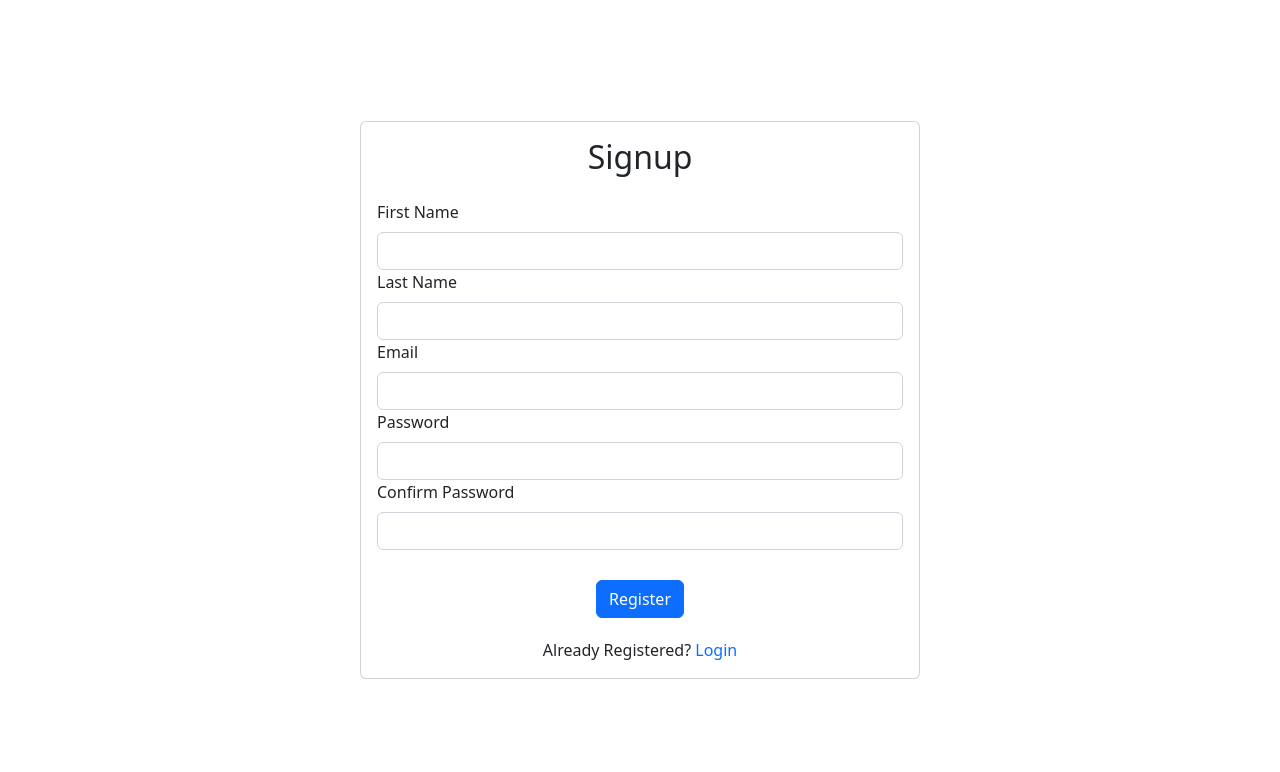
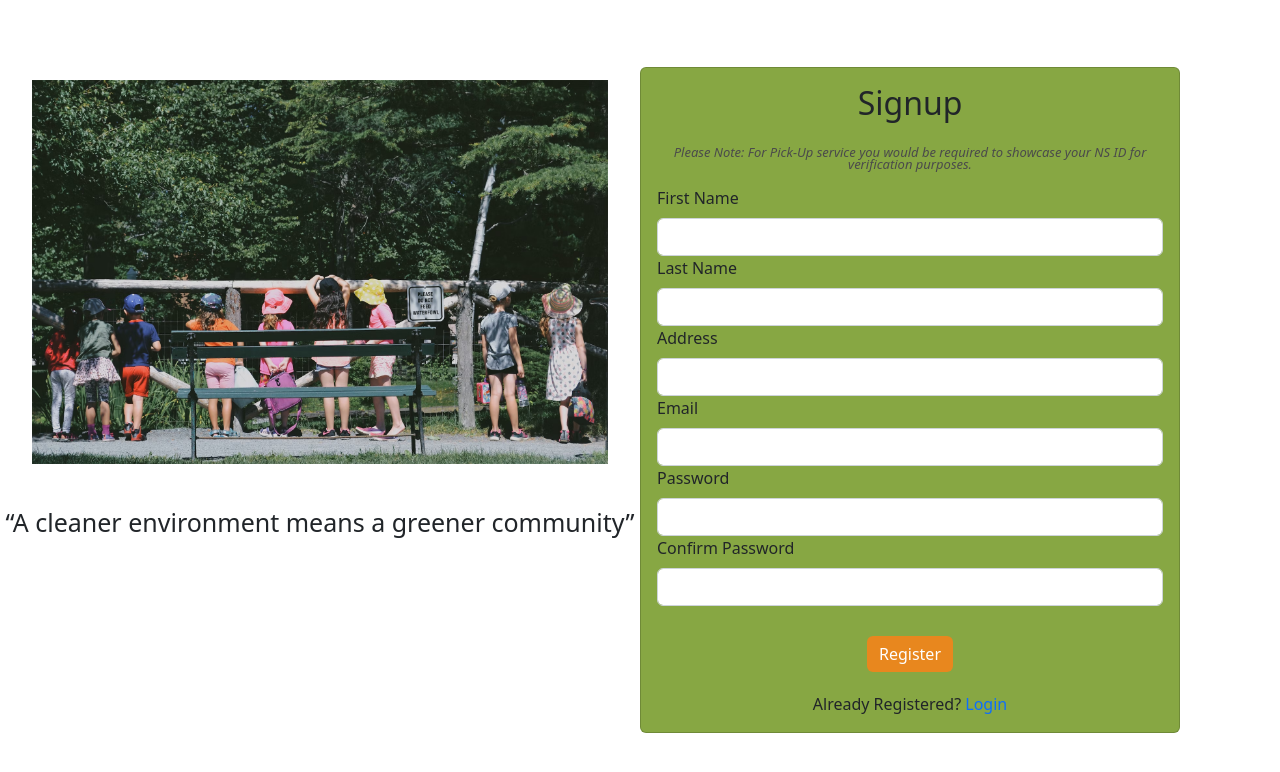
Before and after one commit to karanagg262/CSCI5193---Technical-Innovation, a React (Create React App) app: page /signup in a window 1280 px wide. Shown: the top 772 px of the page. Built offline with nearby package versions, Linux system fonts and the light colour scheme.

Commit message:
Added image and changed css

```diff
--- a/src/components/Login.css
+++ b/src/components/Login.css
@@ -1,9 +1,22 @@
+* {
+  margin: 0;
+  border: 0;
+}
+
 .login-mobile-style {
   width: 30rem;
+  border-radius: 12px;
+  margin-right: 100px;
+}
+
+.mb-4 {
+  margin-bottom: 0.5rem !important;
 }
 
 @media screen and (max-width: 600px) {
   .login-mobile-style {
     width: 80%;
+    margin-right: 40px;
+    border-radius: 7px;
   }
 }
--- a/src/components/Login.js
+++ b/src/components/Login.js
@@ -3,6 +3,7 @@ import { useState } from "react";
 import { Link } from "react-router-dom";
 import { useLocation, useNavigate } from "react-router-dom";
 import "./Login.css";
+import signup from "../assets/signup.avif";
 
 export const Login = () => {
   const { state } = useLocation();
@@ -61,15 +62,61 @@ export const Login = () => {
       <div
         style={{
           display: "flex",
-          flexDirection: "column",
-          justifyContent: "center",
+          flexDirection: "row",
           height: "100vh",
+          justifyContent: "space-between",
           alignItems: "center",
         }}
       >
-        <Card className="login-mobile-style">
+        <div
+          style={{
+            display: "flex",
+            flexDirection: "column",
+            maxWidth: "50%",
+            height: "100vh",
+            justifyContent: "flex-start",
+          }}
+        >
+          <div style={{ width: "100%" }}>
+            <img
+              src={signup}
+              draggable="false;"
+              alt="signup-image"
+              width="90%"
+              style={{
+                touchAction: "none",
+                "pointer-events": "none",
+                marginTop: "80px",
+              }}
+            />
+          </div>
+          <p
+            style={{
+              marginTop: "40px",
+              fontSize: "25px",
+            }}
+          >
+            “A cleaner environment means a greener community”
+          </p>
+        </div>
+
+        <Card
+          style={{ background: "#87a743", marginBottom: "260px" }}
+          className="login-mobile-style"
+        >
           <Card.Body>
             <h2 className="text-center mb-4">Login</h2>
+            <p
+              style={{
+                fontStyle: "italic",
+                fontSize: "13px",
+                lineHeight: "12px",
+                color: "#4B4B4B",
+              }}
+            >
+              Please Note: For Pick-Up service you would be required to showcase
+              your NS ID for verification purposes.
+            </p>
             <Form onSubmit={handleSubmit}>
               <div style={{ textAlign: "left" }}>
                 <Form.Group id="email">
@@ -114,7 +161,14 @@ export const Login = () => {
                 )}
               </div>
 
-              <Button style={{ marginTop: "30px" }} type="submit">
+              <Button
+                style={{
+                  marginTop: "30px",
+                  background: "#E8871E",
+                  border: "none",
+                }}
+                type="submit"
+              >
                 Log In
               </Button>
             </Form>
--- a/src/components/Signup.css
+++ b/src/components/Signup.css
@@ -1,9 +1,21 @@
+* {
+  margin: 0;
+  border: 0;
+}
+.mb-4 {
+  margin-bottom: 0.5rem !important;
+}
+
 .mobile-style {
   width: 35rem;
+  border-radius: 12px;
+  margin-right: 100px;
 }
 
 @media screen and (max-width: 600px) {
   .mobile-style {
-    width: 80%;
+    width: 40%;
+    margin-right: 40px;
+    border-radius: 7px;
   }
 }
--- a/src/components/Signup.js
+++ b/src/components/Signup.js
@@ -3,6 +3,7 @@ import { useState } from "react";
 import { useNavigate } from "react-router-dom";
 import { Link } from "react-router-dom";
 import "./Signup.css";
+import signup from "../assets/signup.avif";
 
 export const Signup = () => {
   const [email, setEmail] = useState("");
@@ -10,6 +11,7 @@ export const Signup = () => {
   const [lastName, setLastName] = useState("");
   const [password, setPassword] = useState("");
   const [confirmPassword, setConfirmPassword] = useState("");
+  const [address, setAddress] = useState("");
   const [error, setError] = useState({});
   const navigate = useNavigate();
 
@@ -29,6 +31,7 @@ export const Signup = () => {
       email,
       password,
       confirmPassword,
+      address,
     };
     setError(validateForm(formValue));
     if (errorFlag === 0) {
@@ -77,15 +80,58 @@ export const Signup = () => {
       <div
         style={{
           display: "flex",
-          flexDirection: "column",
-          justifyContent: "center",
+          flexDirection: "row",
           height: "100vh",
+          justifyContent: "space-between",
           alignItems: "center",
         }}
       >
-        <Card className="mobile-style">
+        <div
+          style={{
+            display: "flex",
+            flexDirection: "column",
+            maxWidth: "50%",
+            height: "100vh",
+            justifyContent: "flex-start",
+          }}
+        >
+          <div style={{ position: "relative", width: "100%" }}>
+            <img
+              src={signup}
+              draggable="false;"
+              alt="signup-image"
+              width="90%"
+              style={{
+                touchAction: "none",
+                "pointer-events": "none",
+                marginTop: "80px",
+              }}
+            />
+          </div>
+          <p
+            style={{
+              marginTop: "40px",
+              fontSize: "25px",
+            }}
+          >
+            “A cleaner environment means a greener community”
+          </p>
+        </div>
+
+        <Card style={{ background: "#87a743" }} className="mobile-style">
           <Card.Body>
             <h2 className="text-center mb-4">Signup</h2>
+            <p
+              style={{
+                fontStyle: "italic",
+                fontSize: "13px",
+                lineHeight: "12px",
+                color: "#4B4B4B",
+              }}
+            >
+              Please Note: For Pick-Up service you would be required to showcase
+              your NS ID for verification purposes.
+            </p>
             <Form onSubmit={handleSubmit}>
               <div style={{ textAlign: "left" }}>
                 <Form.Group id="firstName">
@@ -126,6 +172,19 @@ export const Signup = () => {
                   {" "}
                   {error.lastName}{" "}
                 </div>
+              </div>
+              <div style={{ textAlign: "left" }}>
+                <Form.Group id="address">
+                  <Form.Label>Address</Form.Label>
+                  <Form.Control
+                    name="address"
+                    type="text"
+                    value={address}
+                    onChange={(e) => setAddress(e.target.value)}
+                    onSubmit={handleSubmit}
+                    required
+                  />
+                </Form.Group>
               </div>
               <div style={{ textAlign: "left" }}>
                 <Form.Group id="email">
@@ -197,6 +256,8 @@ export const Signup = () => {
                 <Button
                   style={{
                     marginTop: "30px",
+                    background: "#E8871E",
+                    border: "none",
                   }}
                   type="submit"
                 >
```
Also changed, not shown: src/components/test.js (added, +71 -0 lines), src/assets/signup.avif (added).
